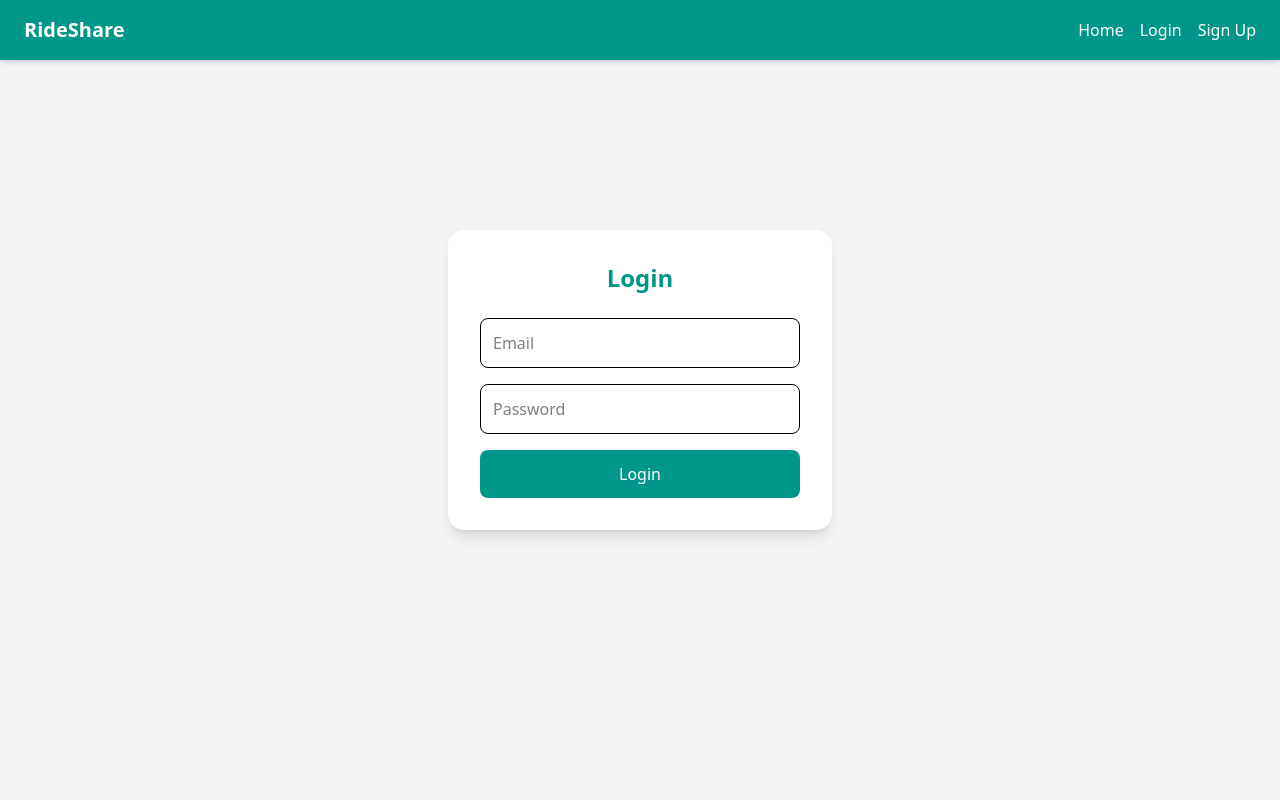
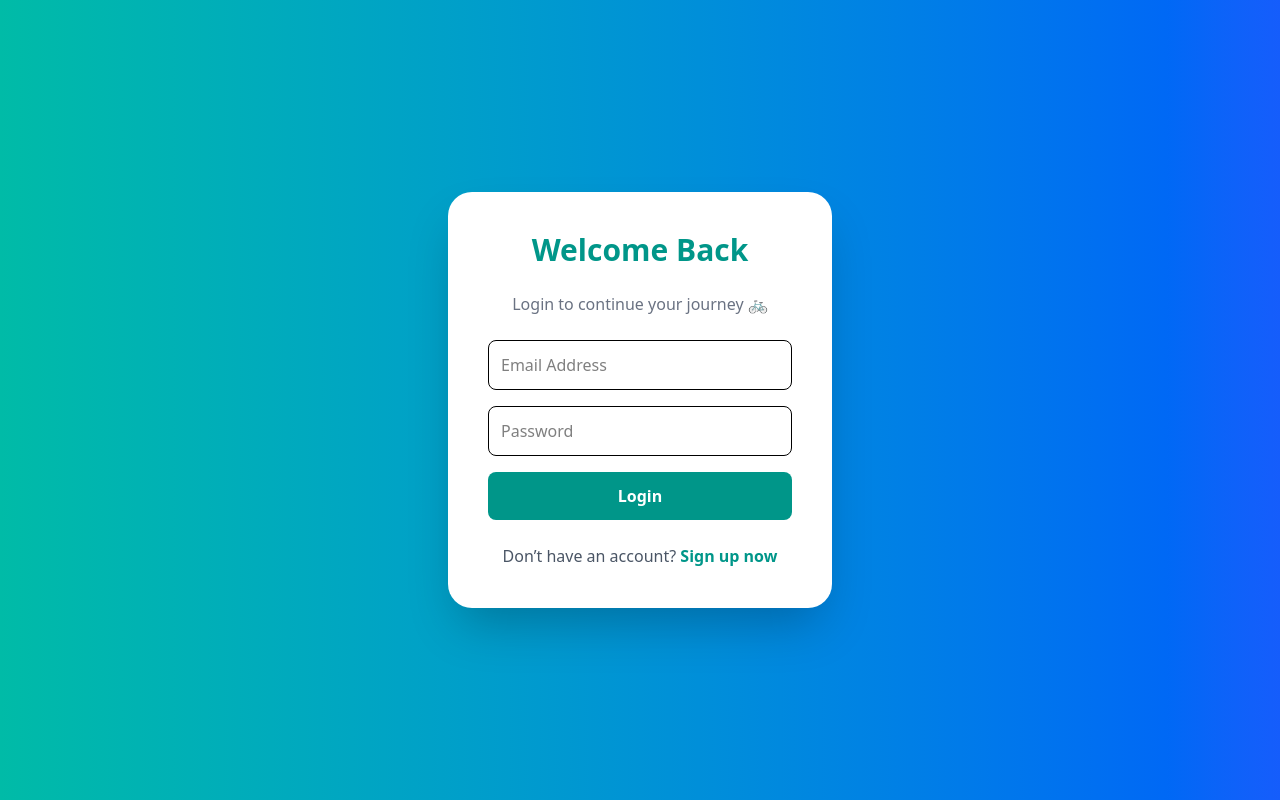
Before and after one commit to asshzzz/rent-book, a React (Vite) app in the folder frontend/: page /login in a window 1280 px wide. Built offline with nearby package versions, Linux system fonts and the light colour scheme.

Commit message:
login page done

```diff
--- a/frontend/src/pages/LoginPage.jsx
+++ b/frontend/src/pages/LoginPage.jsx
@@ -1,5 +1,5 @@
 import React, { useState } from "react";
-import Navbar from "../components/Navbar";
+import { Link } from "react-router-dom";
 
 const LoginPage = () => {
   const [formData, setFormData] = useState({
@@ -18,21 +18,20 @@ const LoginPage = () => {
   };
 
   return (
-    <div className="min-h-screen bg-gray-100">
-      <Navbar />
-      <div className="flex justify-center items-center h-[80vh]">
-        <form
-          onSubmit={handleLogin}
-          className="bg-white p-8 rounded-2xl shadow-lg w-96"
-        >
-          <h2 className="text-2xl font-bold mb-6 text-center text-teal-600">
-            Login
-          </h2>
+    <div className="min-h-screen flex items-center justify-center bg-gradient-to-r from-teal-500 to-blue-600">
+      <div className="bg-white p-10 rounded-3xl shadow-2xl w-96 transform transition hover:scale-105">
+        <h2 className="text-3xl font-bold mb-6 text-center text-teal-600">
+          Welcome Back
+        </h2>
+        <p className="text-center text-gray-500 mb-6">
+          Login to continue your journey 🚲
+        </p>
+        <form onSubmit={handleLogin}>
           <input
             type="email"
             name="email"
-            placeholder="Email"
-            className="w-full p-3 mb-4 border rounded-lg"
+            placeholder="Email Address"
+            className="w-full p-3 mb-4 border rounded-lg focus:outline-none focus:ring-2 focus:ring-teal-400"
             onChange={handleChange}
             required
           />
@@ -40,17 +39,28 @@ const LoginPage = () => {
             type="password"
             name="password"
             placeholder="Password"
-            className="w-full p-3 mb-4 border rounded-lg"
+            className="w-full p-3 mb-4 border rounded-lg focus:outline-none focus:ring-2 focus:ring-teal-400"
             onChange={handleChange}
             required
           />
           <button
             type="submit"
-            className="w-full bg-teal-600 text-white p-3 rounded-lg hover:bg-teal-700"
+            className="w-full bg-teal-600 text-white p-3 rounded-lg font-semibold hover:bg-teal-700 transition"
           >
             Login
           </button>
         </form>
+
+        {/* Signup link */}
+        <p className="mt-6 text-center text-gray-600">
+          Don’t have an account?{" "}
+          <Link
+            to="/register"
+            className="text-teal-600 font-semibold hover:underline"
+          >
+            Sign up now
+          </Link>
+        </p>
       </div>
     </div>
   );
```
